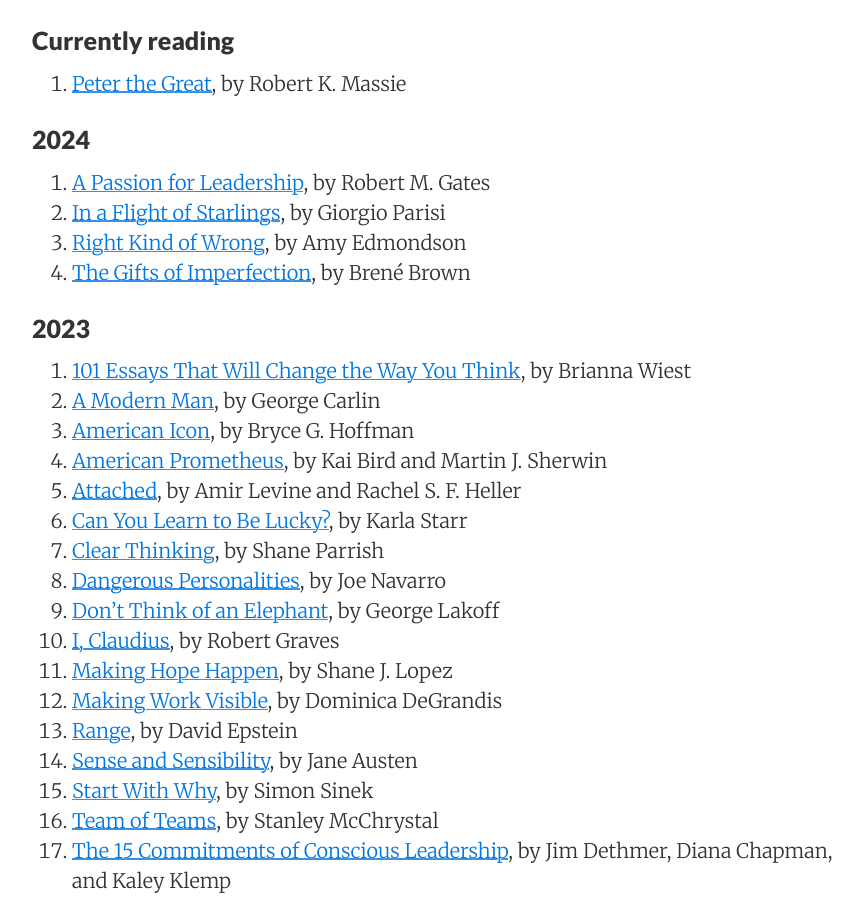
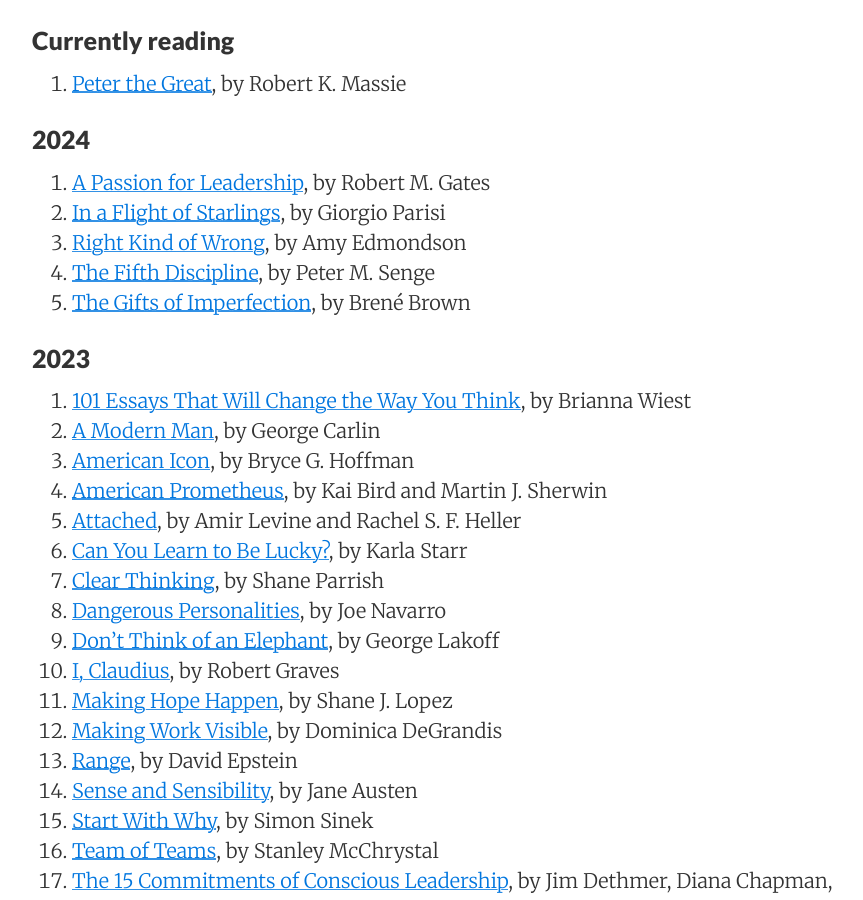
Before and after one commit to sewardlee337/sewardlee337.github.io, a Jekyll site: the page built from readinglist.md, in a window 1280 px wide and 900 px high, scrolled down 350 px. Shown: the whole window, without its empty margins (188-1051 px from the left). Built offline with Jekyll 4.4.1, drawn with Linux system fonts in a browser that asks for light colours; nearby versions of some CDN libraries.

Commit message:
update reading list

```diff
--- a/readinglist.md
+++ b/readinglist.md
@@ -20,6 +20,7 @@ _"My alma mater was books, a good library... I could spend the rest of my life r
 1. [A Passion for Leadership](https://www.amazon.com/Passion-Leadership-Lessons-Change-Service/dp/0307949648), by Robert M. Gates
 1. [In a Flight of Starlings](https://www.amazon.com/Flight-Starlings-Wonders-Complex-Systems/dp/059349315X), by Giorgio Parisi
 1. [Right Kind of Wrong](https://www.amazon.com/Right-Kind-Wrong-Science-Failing/dp/1982195061), by Amy Edmondson
+1. [The Fifth Discipline](https://www.amazon.com/Fifth-Discipline-Practice-Learning-Organization/dp/0385517254), by Peter M. Senge
 1. [The Gifts of Imperfection](https://www.amazon.com/Gifts-Imperfection-Think-Supposed-Embrace-ebook/dp/B00BS03LL6/ref=tmm_kin_swatch_0?_encoding=UTF8&qid=&sr=), by Brené Brown
 
 
```
